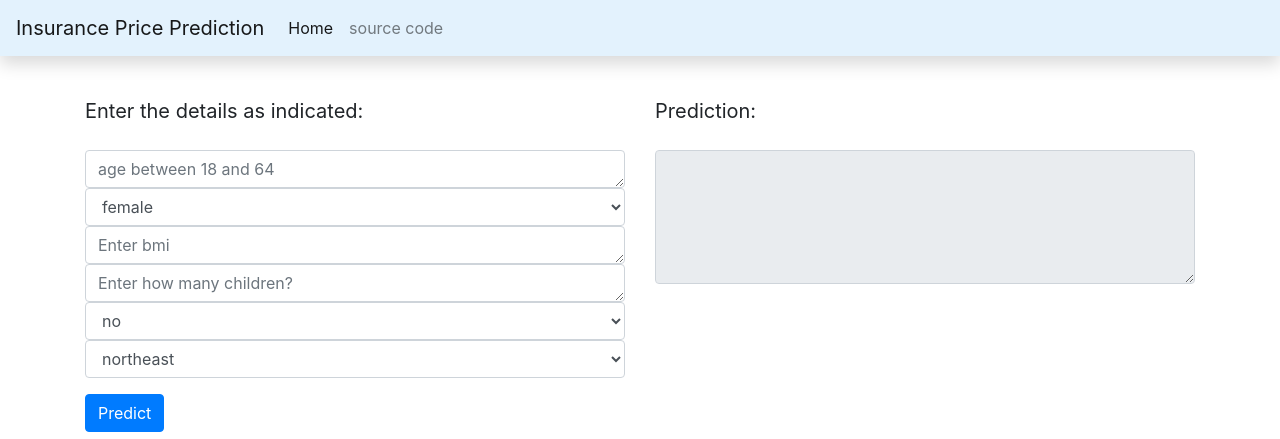
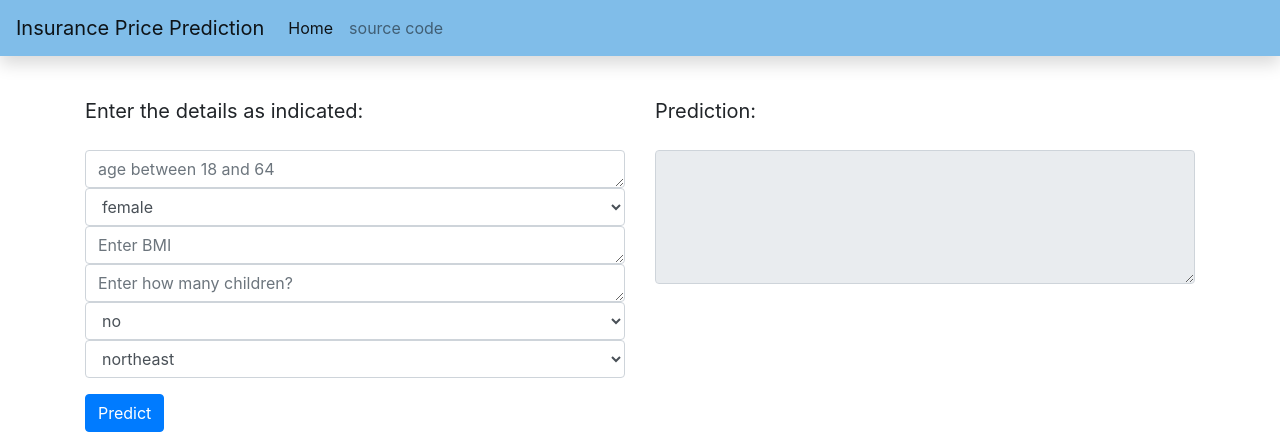
Before and after one commit to rohanpatankar926/internship, a Flask app: page / in a window 1280 px wide. Shown: the top 439 px of the page. Run offline with Flask 2, Linux system fonts and the light colour scheme; some libraries are stand-ins or nearby versions.

Commit message:
commited

```diff
--- a/params.yaml
+++ b/params.yaml
@@ -33,7 +33,4 @@ reports:
 
 webapp_model_dir: prediction_service/model/model.joblib
 
-
-
-
 model_dirs: saved_models
--- a/webapp/static/css/main.css
+++ b/webapp/static/css/main.css
@@ -1,3 +1,7 @@
 body {
-    background-color: #eff8ff;
+    background-color: #596670;
 }
+*
+{
+    background-color: #596670;
+}
--- a/webapp/templates/index.html
+++ b/webapp/templates/index.html
@@ -16,7 +16,7 @@
 
 <nav
   class="navbar navbar-expand-lg navbar-light shadow fixed-top"
-  style="background-color: #e3f2fd"
+  style="background-color: #80bde9"
 >
   <a class="navbar-brand" href="/">Insurance Price Prediction</a>
   <button
@@ -88,7 +88,7 @@
                 class="form-control"
                 name="bmi"
                 rows="1"
-                placeholder="Enter bmi"
+                placeholder="Enter BMI"
               ></textarea>
 
               <textarea
```
Also changed, not shown: 1 other file.
